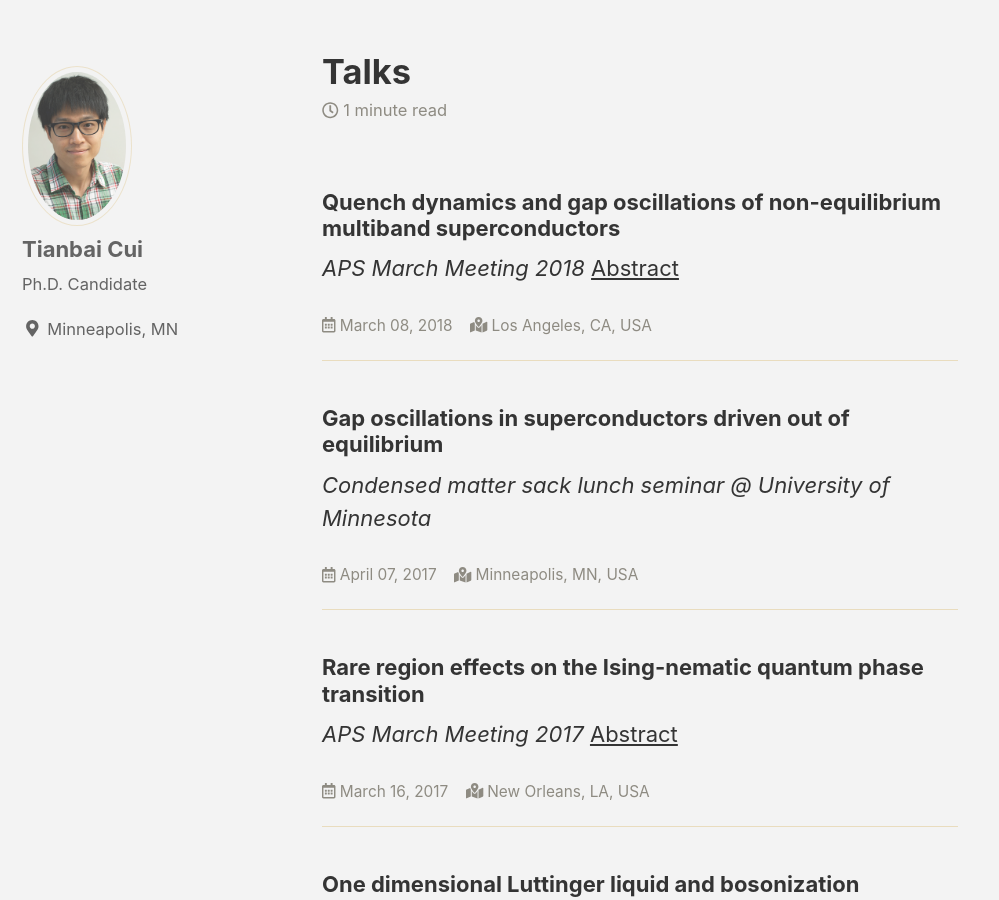
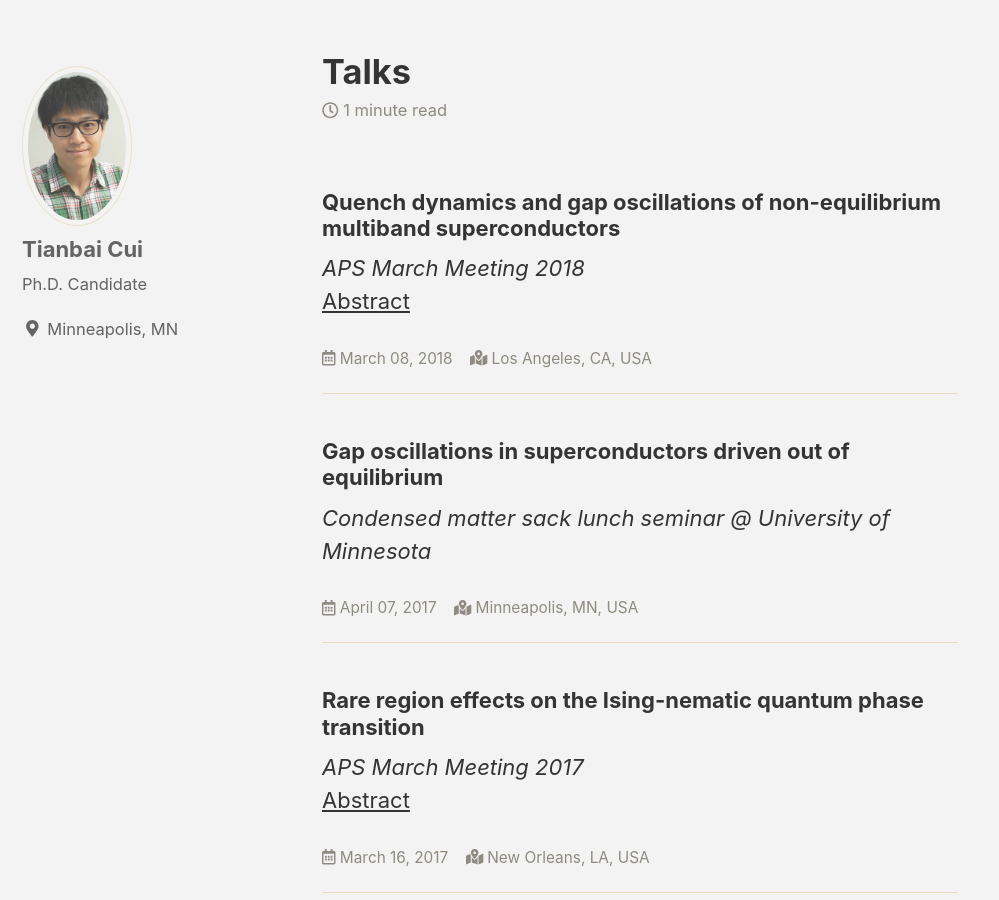
Before and after one commit to TianbaiCui/tianbaicui.github.io, a Jekyll site: the page built from _pages/Talks.md, in a window 1280 px wide and 900 px high, scrolled down 1060 px. Shown: the whole window, without its empty margins (0-999 px from the left). Built offline with Jekyll 4.4.1, drawn with Linux system fonts in a browser that asks for light colours; nearby versions of some CDN libraries; grey boxes are pictures that could not be loaded.

```diff
--- a/_pages/Talks.md
+++ b/_pages/Talks.md
@@ -5,7 +5,7 @@ header:
   image: "/assets/images/Venice_2.jpg"
 ---
 <h3>Quench dynamics and gap oscillations of non-equilibrium multiband superconductors</h3>
-<em>APS March Meeting 2018 </em>
+<em>APS March Meeting 2018 </em> <br>
 <a href="https://meetings.aps.org/Meeting/MAR18/Session/R31.3">Abstract</a>
 <p class="page__meta" style="font-size:70%;"> <i class="far fa-calendar-alt" aria-hidden="true"></i> {{ "2018-03-08" | date: '%B %d, %Y' }} &nbsp;&nbsp; <i class="fas fa-map-marked-alt"></i> Los Angeles, CA, USA</p>
 <hr>
@@ -19,7 +19,7 @@ header:
 ---
 <hr />
 <h3>Rare region effects on the Ising-nematic quantum phase transition</h3>
-<em>APS March Meeting 2017</em>
+<em>APS March Meeting 2017</em> <br>
 <a href="http://meetings.aps.org/Meeting/MAR17/Session/R39.2">Abstract</a>
 <p class="page__meta" style="font-size:70%;"> <i class="far fa-calendar-alt" aria-hidden="true"></i> {{ "2017-03-16" | date: '%B %d, %Y' }} &nbsp;&nbsp; <i class="fas fa-map-marked-alt"></i> New Orleans, LA, USA</p>
 <hr>
```
